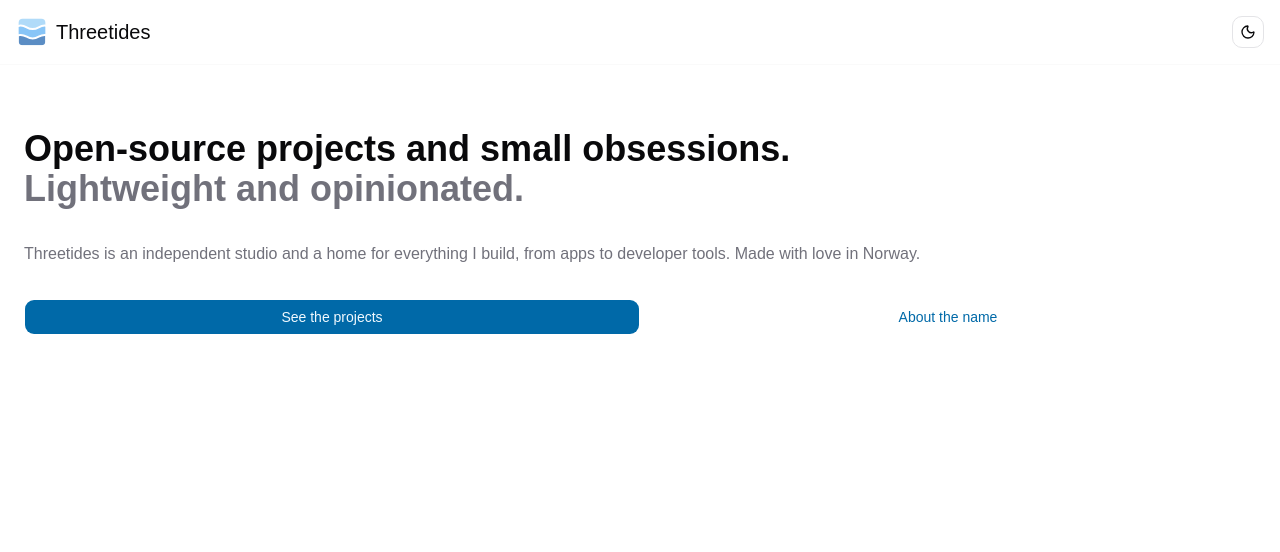
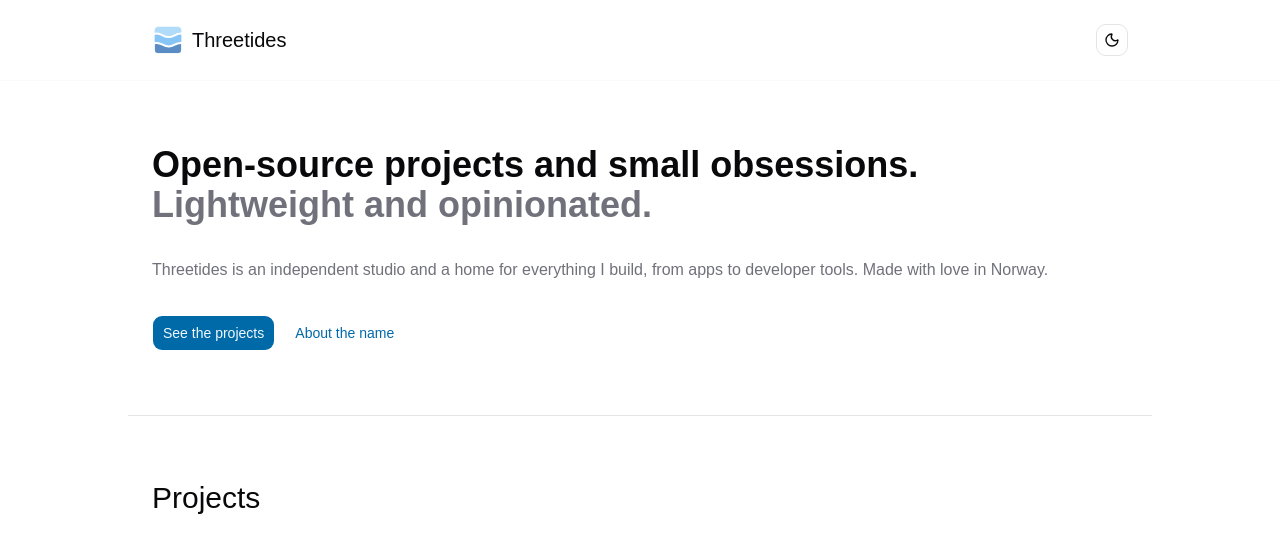
Before and after one commit to threetides/threetides, a React (Vite) app: page / in a window 1280 px wide. Shown: the top 552 px of the page. Built offline with nearby package versions, Linux system fonts and the light colour scheme.

Commit message:
Project section init

```diff
--- a/index.html
+++ b/index.html
@@ -1,5 +1,5 @@
 <!doctype html>
-<html lang="en" class="h-full bg-background text-foreground">
+<html lang="en" class="h-full bg-background text-foreground scroll-smooth">
   <head>
     <meta charset="UTF-8" />
     <link rel="icon" type="image/svg+xml" href="/favicon.svg" />
--- a/src/App.tsx
+++ b/src/App.tsx
@@ -3,6 +3,7 @@ import { Navbar } from "./features/navigation/Navbar"
 import { useAtomValue } from "jotai"
 import { darkModeAtom } from "./store/state"
 import { Button } from "./components/ui/button"
+import { Separator } from "./components/ui/separator"
 
 export const App: FC = () => {
   const darkMode = useAtomValue(darkModeAtom)
@@ -19,8 +20,8 @@ export const App: FC = () => {
   return (
     <div>
       <Navbar />
-      <main className="p-6 mt-10">
-        <div className="flex flex-col gap-8">
+      <main className="flex flex-col gap-10 mt-10 max-w-5xl m-auto">
+        <div className="flex flex-col gap-8 p-6">
           <h1 className="text-4xl font-bold flex flex-col">
             Open-source projects and small obsessions.
             <span className="text-muted-foreground">Lightweight and opinionated.</span>
@@ -29,15 +30,19 @@ export const App: FC = () => {
             Threetides is an independent studio and a home for everything I build, from apps to
             developer tools. Made with love in Norway.
           </p>
-          <div className="flex">
-            <Button className="flex-1" size="lg">
-              See the projects
-            </Button>
-            <Button variant="link" className="flex-1" size="lg">
+          <div className="grid w-fit grid-flow-col auto-cols-fr gap-2">
+            <Button size="lg" render={<a href="#projects">See the projects</a>} />
+            <Button variant="link" size="lg">
               About the name
             </Button>
           </div>
         </div>
+        <Separator />
+        <section className="p-6">
+          <h2 className="text-3xl" id="projects">
+            Projects
+          </h2>
+        </section>
       </main>
     </div>
   )
--- /dev/null
+++ b/src/components/ui/separator.tsx
@@ -0,0 +1,22 @@
+import { Separator as SeparatorPrimitive } from "@base-ui/react/separator"
+import { cn } from "cn"
+
+function Separator({
+  className,
+  orientation = "horizontal",
+  ...props
+}: SeparatorPrimitive.Props) {
+  return (
+    <SeparatorPrimitive
+      data-slot="separator"
+      orientation={orientation}
+      className={cn(
+        "shrink-0 bg-border data-horizontal:h-px data-horizontal:w-full data-vertical:w-px data-vertical:self-stretch",
+        className
+      )}
+      {...props}
+    />
+  )
+}
+
+export { Separator }
--- a/src/features/navigation/Navbar.tsx
+++ b/src/features/navigation/Navbar.tsx
@@ -9,7 +9,8 @@ export const Navbar: FC = () => {
   const [darkMode, setDarkMode] = useAtom(darkModeAtom)
 
   return (
-    <nav className="flex items-center p-4 border-b border-sidebar justify-between">
+    <nav className="border-b border-sidebar">
+      <div className="flex items-center p-6 justify-between max-w-5xl m-auto">
         <div className="flex items-center gap-2">
           <img src={favicon} alt="Threetides favicon" className="h-8" />
           <span className="text-xl">Threetides</span>
@@ -17,6 +18,7 @@ export const Navbar: FC = () => {
         <Button variant="outline" size="icon" onClick={() => setDarkMode(!darkMode)}>
           {darkMode ? <Sun /> : <Moon />}
         </Button>
+      </div>
     </nav>
   )
 }
```
Lines whose indentation alone changed are shown as unchanged.
